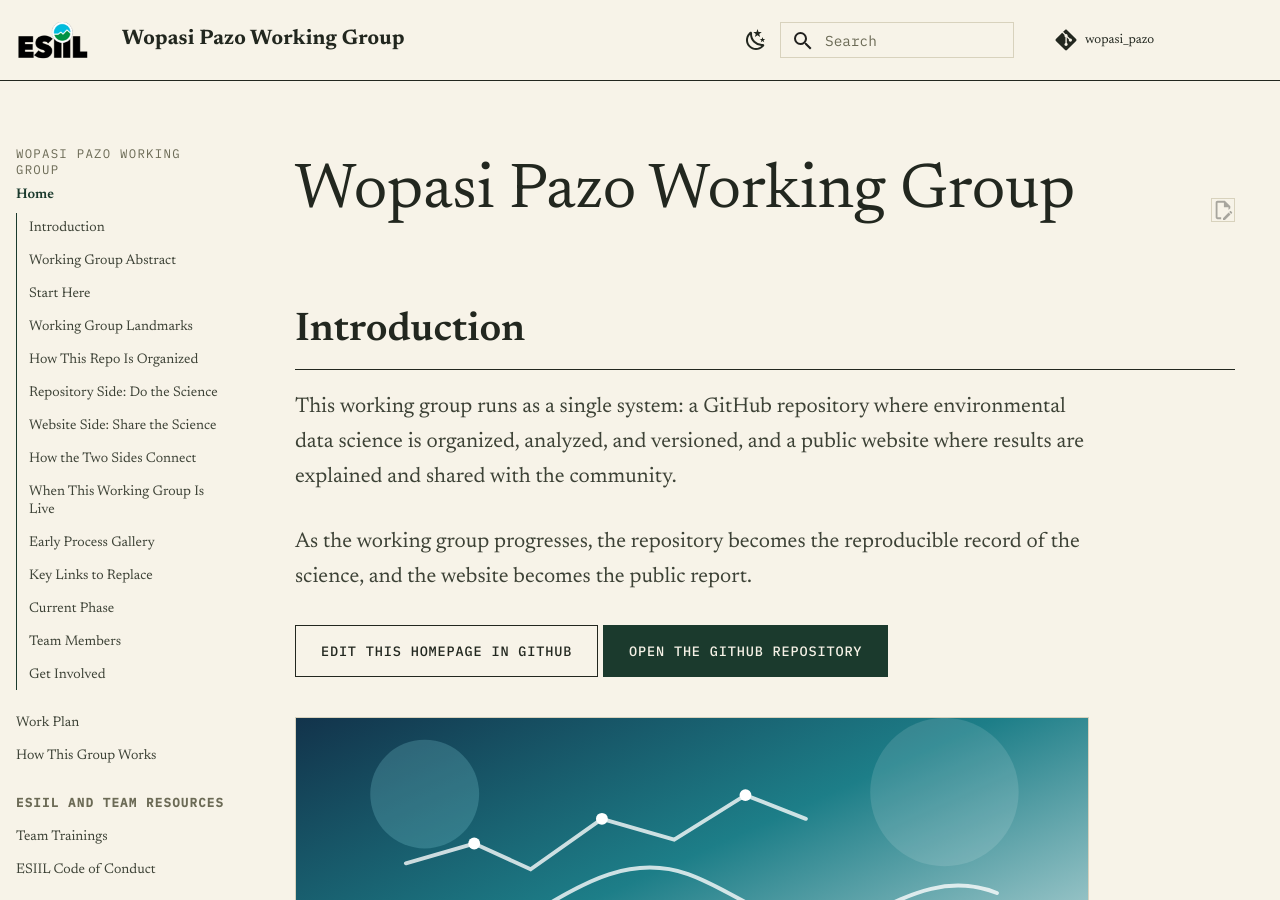
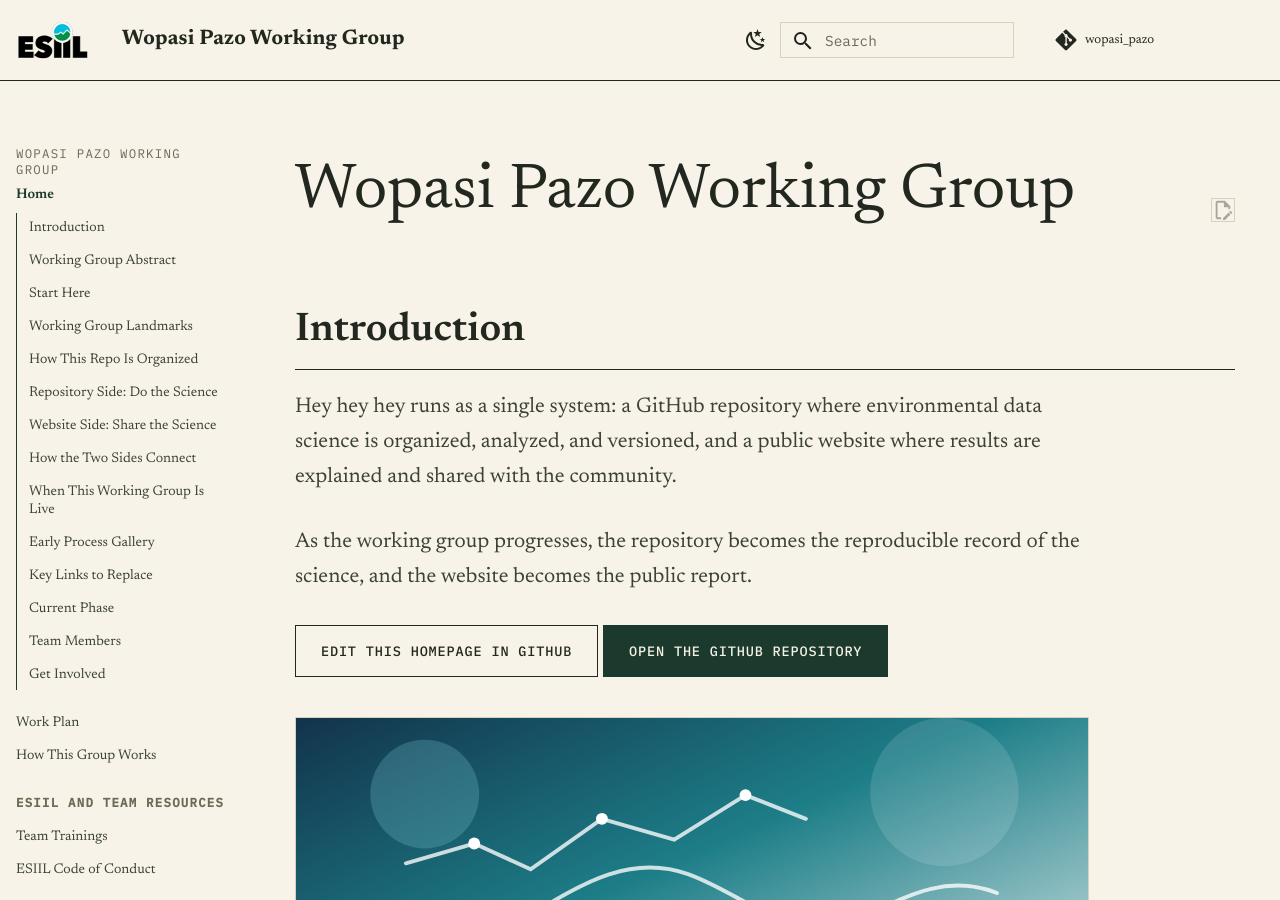
Before and after one commit to CU-ESIIL/wopasi_pazo, an MkDocs documentation site: the page built from docs/index.md, in a window 1280 px wide and 900 px high. Built offline with MkDocs 1.6.1 and Material for MkDocs 9.7.7, drawn with Linux system fonts in a browser that asks for light colours; comment, search, counter and statistics services are not loaded.

Commit message:
Update index.md

```diff
--- a/docs/index.md
+++ b/docs/index.md
@@ -2,7 +2,7 @@
 
 ## Introduction
 
-This working group runs as a single system: a GitHub repository where environmental data science is organized, analyzed, and versioned, and a public website where results are explained and shared with the community.
+Hey hey hey  runs as a single system: a GitHub repository where environmental data science is organized, analyzed, and versioned, and a public website where results are explained and shared with the community.
 
 As the working group progresses, the repository becomes the reproducible record of the science, and the website becomes the public report.
 
```
